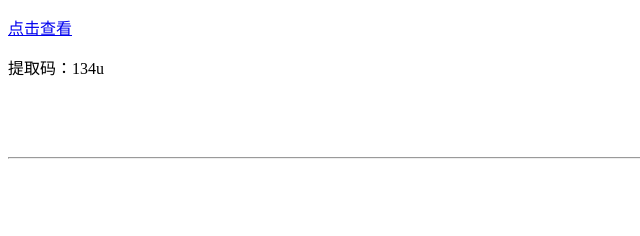
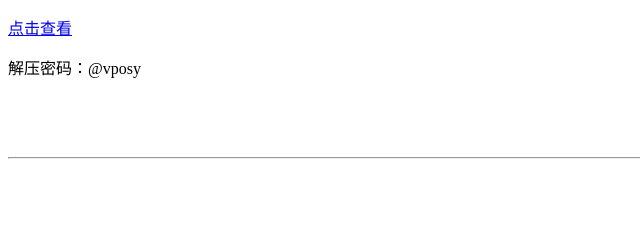
Before and after one commit to Yejia995/Adobe_redirect, a plain HTML site: page index.html in a window 1280 px wide. Shown: the part 193-429 px from the top of the page, 0-640 px from the left. Drawn offline with Linux system fonts and the light colour scheme.

Commit message:
Update index.html

```diff
--- a/index.html
+++ b/index.html
@@ -12,7 +12,7 @@
     <br>
     <h3>百度网盘链接</h3>
     <a href="https://pan.baidu.com/s/1luCcnfReKQRi_Qa5LMDz5Q?pwd=134u">点击查看</a>
-    <p>提取码：134u</p>
+    <p>解压密码：@vposy</p>
     <br>
     <br>
     <br>
```
